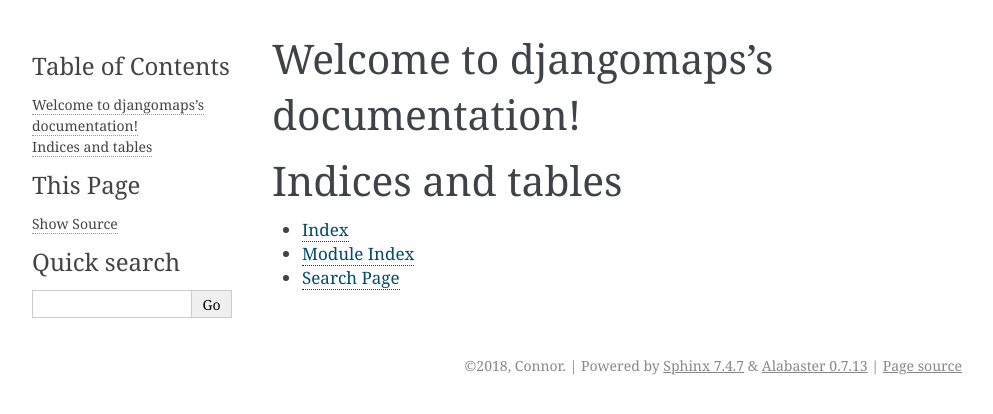
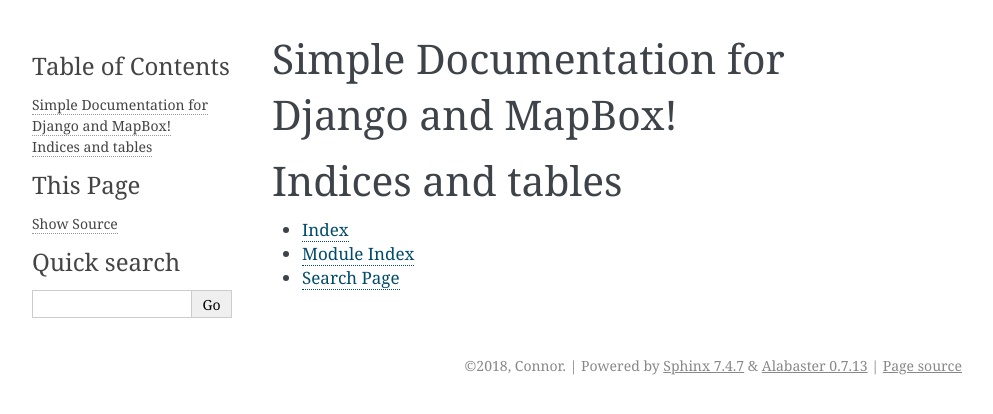
Before and after one commit to ConnorXploit/django-maps-scripting, a Sphinx documentation site: the page built from docs/source/index.rst, in a window 1280 px wide. Shown: the top 414 px of the page, without its empty margins (148-1141 px from the left). Built offline with Sphinx 7.4.7, drawn with Linux system fonts in a browser that asks for light colours; some of the changed lines change nothing that is shown.

Commit message:
Read The Docs new version

```diff
--- a/docs/source/conf.py
+++ b/docs/source/conf.py
@@ -26,7 +26,7 @@
 # The short X.Y version
 version = ''
 # The full version, including alpha/beta/rc tags
-release = '0.1'
+release = '0.0.1'
 
 
 # -- General configuration ---------------------------------------------------
@@ -40,18 +40,10 @@
 # ones.
 extensions = [
     'sphinx.ext.autodoc',
-    'sphinx.ext.doctest',
-    'sphinx.ext.intersphinx',
-    'sphinx.ext.todo',
-    'sphinx.ext.coverage',
-    'sphinx.ext.mathjax',
-    'sphinx.ext.ifconfig',
-    'sphinx.ext.viewcode',
-    'sphinx.ext.githubpages',
 ]
 
 # Add any paths that contain templates here, relative to this directory.
-templates_path = ['_templates']
+templates_path = ['ntemplates']
 
 # The suffix(es) of source filenames.
 # You can specify multiple suffix as a list of string:
@@ -94,7 +86,7 @@
 # Add any paths that contain custom static files (such as style sheets) here,
 # relative to this directory. They are copied after the builtin static files,
 # so a file named "default.css" will overwrite the builtin "default.css".
-html_static_path = ['_static']
+html_static_path = ['nstatic']
 
 # Custom sidebar templates, must be a dictionary that maps document names
 # to template names.
@@ -183,13 +175,3 @@
 
 
 # -- Extension configuration -------------------------------------------------
-
-# -- Options for intersphinx extension ---------------------------------------
-
-# Example configuration for intersphinx: refer to the Python standard library.
-intersphinx_mapping = {'https://docs.python.org/': None}
-
-# -- Options for todo extension ----------------------------------------------
-
-# If true, `todo` and `todoList` produce output, else they produce nothing.
-todo_include_todos = True
--- a/docs/source/index.rst
+++ b/docs/source/index.rst
@@ -1,10 +1,5 @@
-.. djangomaps documentation master file, created by
-   sphinx-quickstart on Sat Sep 15 06:28:22 2018.
-   You can adapt this file completely to your liking, but it should at least
-   contain the root `toctree` directive.
-
-Welcome to djangomaps's documentation!
-======================================
+Simple Documentation for Django and MapBox!
+===========================================
 
 .. toctree::
    :maxdepth: 2
```
Also changed, not shown: 12 other files.
